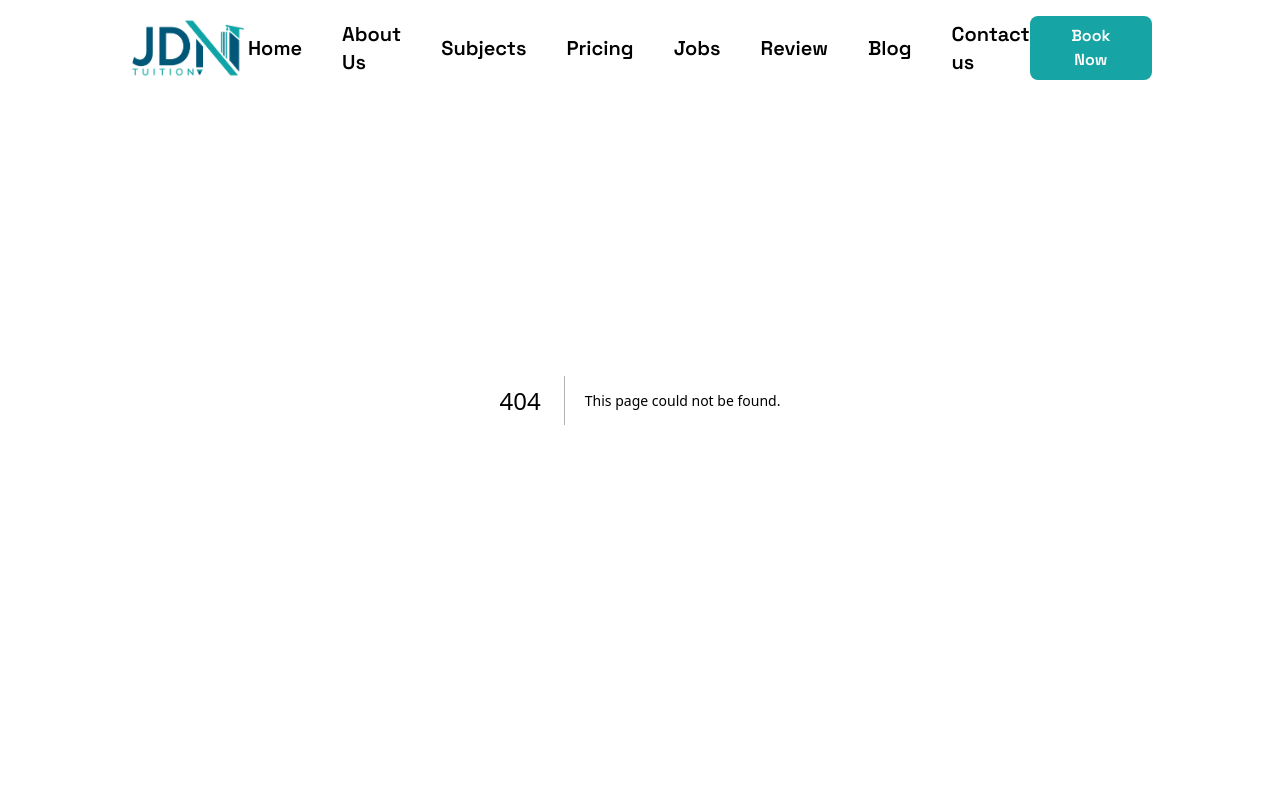
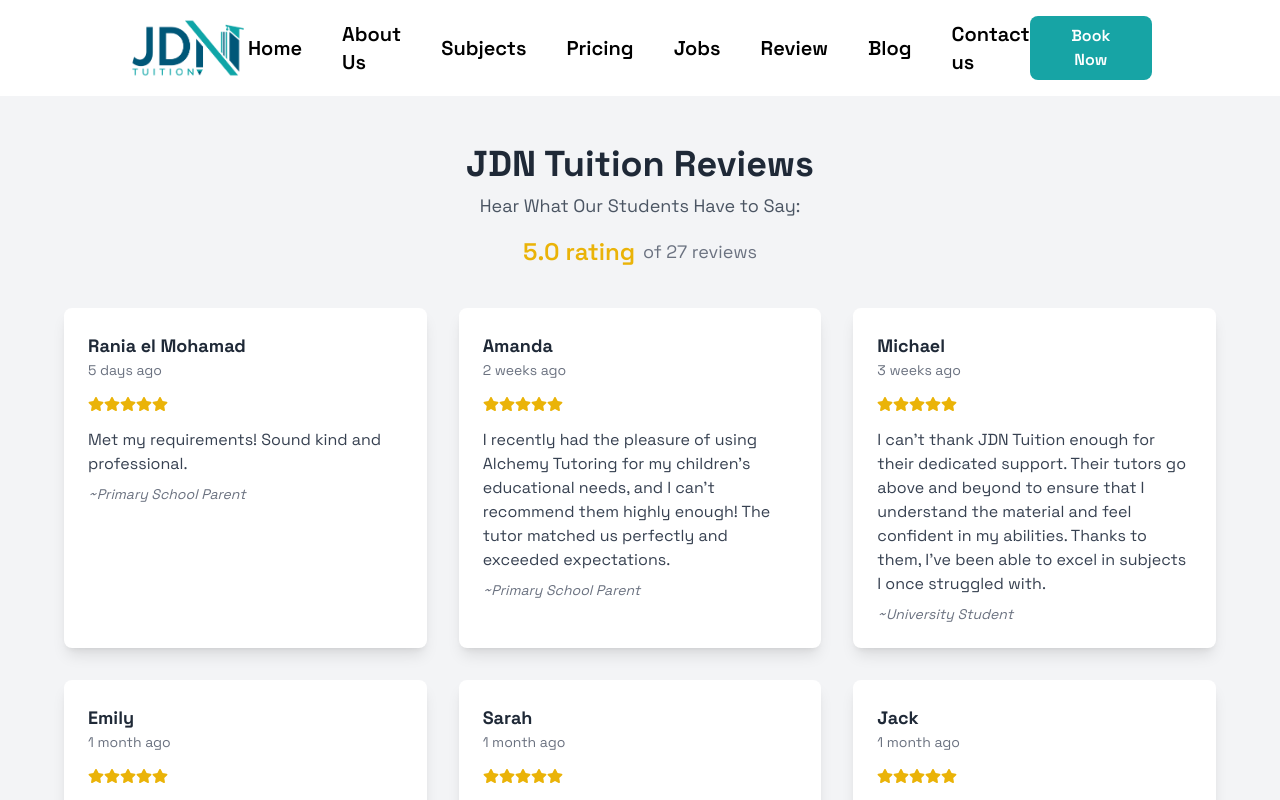
Before and after one commit to HadiaFaisal19/jdntuition, a Next.js app: page /reviews in a window 1280 px wide. Before the commit this address had no page. Shown: the top 800 px of the page. Built offline with nearby package versions, Linux system fonts and the light colour scheme.

Commit message:
added the review page and the subject page

```diff
--- /dev/null
+++ b/app/reviews/page.tsx
@@ -0,0 +1,103 @@
+import React from "react";
+import { FaStar } from "react-icons/fa";
+
+const Reviews = () => {
+  const reviewData = [
+    {
+      name: "Rania el Mohamad",
+      date: "5 days ago",
+      rating: 5,
+      review: "Met my requirements! Sound kind and professional.",
+      role: "Primary School Parent",
+    },
+    {
+      name: "Amanda",
+      date: "2 weeks ago",
+      rating: 5,
+      review:
+        "I recently had the pleasure of using Alchemy Tutoring for my children's educational needs, and I can't recommend them highly enough! The tutor matched us perfectly and exceeded expectations.",
+      role: "Primary School Parent",
+    },
+    {
+      name: "Michael",
+      date: "3 weeks ago",
+      rating: 5,
+      review:
+        "I can’t thank JDN Tuition enough for their dedicated support. Their tutors go above and beyond to ensure that I understand the material and feel confident in my abilities. Thanks to them, I’ve been able to excel in subjects I once struggled with.",
+      role: "University Student",
+    },
+    {
+      name: "Emily",
+      date: "1 month ago",
+      rating: 5,
+      review:
+        "JDN Tuition has been a game-changer for me. With their personalized approach and expert tutors, I see a significant improvement in my grades and confidence. I highly recommend them to anyone seeking academic support.",
+      role: "High School Student",
+    },
+    {
+      name: "Sarah",
+      date: "1 month ago",
+      rating: 5,
+      review:
+        "Honestly the best decision I’ve ever made for my daughter’s education. Their tutors are not only knowledgeable but also incredibly supportive. They’ve helped me overcome my daughter’s fear of exams and achieve results beyond even my expectations.",
+      role: "High School Parent",
+    },
+    {
+      name: "Jack",
+      date: "1 month ago",
+      rating: 5,
+      review:
+        "I’ve had a fantastic experience with JDN Tuition. Their tutors are passionate, patient, and always willing to go the extra mile to help me succeed. Thanks to their guidance, I’ve not only improved academically but also developed valuable study skills that will benefit me for years to come.",
+      role: "High School Student",
+    },
+  ];
+
+  return (
+    <div className="pt-[9rem] py-16 px-4 bg-gray-100">
+      {/* Header Section */}
+      <div className="max-w-6xl mx-auto text-center mb-10">
+        <h1 className="text-4xl font-bold text-gray-800">JDN Tuition Reviews</h1>
+        <p className="mt-2 text-lg text-gray-600">
+          Hear What Our Students Have to Say:
+        </p>
+        <div className="mt-4 text-yellow-500 flex items-center justify-center space-x-2">
+          <span className="text-2xl font-semibold">5.0 rating</span>
+          <span className="text-lg text-gray-500">of 27 reviews</span>
+        </div>
+      </div>
+
+      {/* Review Cards */}
+      <div className="grid grid-cols-1 md:grid-cols-2 lg:grid-cols-3 gap-8 max-w-6xl mx-auto">
+        {reviewData.map((review, index) => (
+          <div
+            key={index}
+            className="bg-white rounded-lg shadow-lg p-6 flex flex-col"
+          >
+            {/* Reviewer Info */}
+            <div className="flex items-center space-x-4 mb-4">
+              <div>
+                <h3 className="text-lg font-bold text-gray-800">{review.name}</h3>
+                <p className="text-sm text-gray-500">{review.date}</p>
+              </div>
+            </div>
+
+            {/* Star Rating */}
+            <div className="flex items-center mb-4 text-yellow-500">
+              {Array.from({ length: review.rating }, (_, i) => (
+                <FaStar key={i} />
+              ))}
+            </div>
+
+            {/* Review Text */}
+            <p className="text-gray-700">{review.review}</p>
+
+            {/* Role */}
+            <p className="mt-2 text-sm text-gray-500 italic">~{review.role}</p>
+          </div>
+        ))}
+      </div>
+    </div>
+  );
+};
+
+export default Reviews;
--- a/app/subject/page.tsx
+++ b/app/subject/page.tsx
@@ -1,5 +1,6 @@
 "use client";
 
+import Image from "next/image";
 import { FaUsers, FaTrophy, FaHeart, FaMoneyBillWave } from "react-icons/fa";
 
 export default function Opportunities() {
@@ -14,6 +15,11 @@
   <div className="max-w-6xl mx-auto bg-[#17A4A5] rounded-lg p-8 flex flex-col lg:flex-row items-center">
     {/* Left Section - English Text */}
     <div className="lg:w-1/2 text-center lg:text-left px-6">
+      {/* Image */}
+      <div className="mb-6">
+      <Image className="mx-auto lg:mx-0 w-full max-w-md rounded-lg shadow-md" src="/images/english.jpg" width={300} height={200} alt='Hero'/>
+
+      </div>
       <h2 className="text-lg font-semibold uppercase text-white/70">
         Journet Development Network: Building the Pillars of Success
       </h2>
@@ -36,6 +42,7 @@
     <div className="grid grid-cols-1 sm:grid-cols-2 gap-4 lg:w-1/2">
       {/* Card 1 */}
       <div className="bg-white rounded-lg p-5 text-center shadow-md">
+
         <h4 className="text-lg font-semibold mt-2 text-[#17A4A5]">
           Comprehension and Text Interpretation
         </h4>
@@ -56,7 +63,6 @@
 
       {/* Card 3 */}
       <div className="bg-white rounded-lg p-6 text-center shadow-md">
-
         <h4 className="text-lg font-semibold mt-4 text-[#17A4A5]">
           Vocabulary Development
         </h4>
@@ -67,7 +73,6 @@
 
       {/* Card 4 */}
       <div className="bg-white rounded-lg p-6 text-center shadow-md">
-
         <h4 className="text-lg font-semibold mt-4 text-[#17A4A5]">
           Writing
         </h4>
@@ -77,6 +82,78 @@
       </div>
     </div>
   </div>
+
+{/* subject 2 */}
+  <div className="mt-10 max-w-6xl mx-auto bg-[#17A4A5] rounded-lg p-8 flex flex-col lg:flex-row items-center">
+    {/* Left Section - English Text */}
+    <div className="lg:w-1/2 text-center lg:text-left px-6">
+      {/* Image */}
+      <div className="mb-6">
+      <Image className="mx-auto lg:mx-0 w-full max-w-md rounded-lg shadow-md" src="/images/maths.jpg" width={300} height={200} alt='Hero'/>
+
+      </div>
+      <h2 className="text-lg font-semibold uppercase text-white/70">
+        Journet Development Network: Building the Pillars of Success
+      </h2>
+      <h3 className="text-4xl font-bold mt-2 leading-tight text-white">
+        Maths
+      </h3>
+      <p className="text-white/80 mt-4">
+      Our Primary School Maths Program is focused on building a strong foundation in mathematics through personalized and comprehensive support.
+      </p>
+    </div>
+
+    {/* Divider */}
+    <div className="hidden lg:block w-[0.5px] bg-white/50 h-auto mx-1"></div>
+
+    {/* Right Section - Icon Cards */}
+    <div className="grid grid-cols-1 sm:grid-cols-2 gap-4 lg:w-1/2">
+      {/* Card 1 */}
+      <div className="bg-white rounded-lg p-5 text-center shadow-md">
+
+        <h4 className="text-lg font-semibold mt-2 text-[#17A4A5]">
+        Challenging Problems
+        </h4>
+        <p className="text-gray-600 mt-2">
+        We provide our students with challenging questions outside the conventional curriculum, promoting critical thinking and problem-solving abilities. This approach helps students tackle complex problems and enhance their analytical skills.
+        </p>
+      </div>
+
+      {/* Card 2 */}
+      <div className="bg-white rounded-lg p-6 text-center shadow-md">
+        <h4 className="text-lg font-semibold mt-4 text-[#17A4A5]">
+        Personalised Learning
+        </h4>
+        <p className="text-gray-600 mt-2">
+        Each student’s learning plan is tailored to their individual needs and performance level. By doing this, all students can progress at their own pace, ensuring that they fully grasp each concept taught before moving on.
+        </p>
+      </div>
+
+      {/* Card 3 */}
+      <div className="bg-white rounded-lg p-6 text-center shadow-md">
+        <h4 className="text-lg font-semibold mt-4 text-[#17A4A5]">
+        Step-by-Step Solutions
+        </h4>
+        <p className="text-gray-600 mt-2">
+        Our tutors explain solutions to problems step-by-step, ensuring clarity. When students face difficulties, we approach the concepts from multiple angles and offer many practice questions to strengthen the comprehension of our students and reinforce their understanding.
+        </p>
+      </div>
+
+      {/* Card 4 */}
+      <div className="bg-white rounded-lg p-6 text-center shadow-md">
+        <h4 className="text-lg font-semibold mt-4 text-[#17A4A5]">
+        Exam Preparation
+        </h4>
+        <p className="text-gray-600 mt-2">
+        Our program offers specialized practice and preparation for NAPLAN, Opportunity Class, and Selective School exams, focusing on specific question patterns and problem-solving strategies. We ensure that our students are well-prepared and confident when walking into any exam.
+        </p>
+      </div>
+    </div>
+  </div>
+
+
+
+
     </section>
   );
 }
--- a/components/Home/About/About.tsx
+++ b/components/Home/About/About.tsx
@@ -1,3 +1,4 @@
+import Link from 'next/link';
 import React from 'react'
 import { FaArrowRight, FaAward } from 'react-icons/fa';
 
@@ -8,7 +9,7 @@
 
     <div data-aos="fade-right"
       data-aos-anchor-placement="top-center">
-        <div className='flex items-center space-x-4'>
+        <div className='flex items-center space-x-4'>-
             <div className='w-12 h-12 bg-[#17A4A5] rounded-full flex items-center justify-center flex-col'>
                 <FaAward className='h6 w-6 text-white'/>
             </div>
@@ -16,10 +17,10 @@
         </div>
         <h1 className='text-2xl sm:text-3xl md:text-4xl lg:text-6xl mt-8 font-bold md:leading-[3rem] lg:leading-[3.5rem] xl:leading-[3.9rem] text-grey-800'>Discover The JDN Difference
         </h1>
-        <p className='mt-4 text-gray-600'>At JDN Tuition, we’re not just about tutoring; we’re about fostering growth, building confidence, and nurturing potential. With a personalised approach to education, we prioritise each student’s journey and development above all else. Our hand-selected tutors are not only experts in their fields but are also passionate about guiding students towards success. From our free meet-and-greet consultations to our mentorship program for tutors, we’re committed to building a supportive network where students feel empowered to excel. Choose JDN Tuition and experience the difference firsthand as we embark on this educational journey together.
+        <p className='mt-4 text-gray-600'>At JDN Tuition, we’re not just about tutoring; we’re about fostering growth, building confidence, and nurturing potential. With a personalized approach to education, we prioritize each student’s journey and development above all else. Our hand-selected tutors are not only experts in their fields but are also passionate about guiding students towards success. From our free meet-and-greet consultations to our mentorship program for tutors, we’re committed to building a supportive network where students feel empowered to excel. Choose JDN Tuition and experience the difference firsthand as we embark on this educational journey together.
         </p>
         <button className='flex items-center space-x-2 px-8 py-3 mt-8 hover:bg-gray-700 transition-all duration-200 rounded-3xl bg-black text-white'>
-            <span>Learn More</span>
+            <Link href="/#why-choose-us"><span>Learn More</span></Link>
             <FaArrowRight/>
         </button>
     </div>
@@ -33,7 +34,7 @@
             </h1>
             <div className='-mt-10'>
                 <h1 className='text-xl md-text-2xl text-opacity-70 mb-3 text-black font-bold'>
-                    Unparalleled Expertise
+                    Unparallel Expertise
                 </h1>
                 <p className='w-[90%] lg-w-[70%] text-base text-black text-opacity-60'>At JDN Tuition, we pride ourselves on having some of Australia’s best tutors. Our team consists of highly qualified professionals who excel in their respective subjects. With years of experience and a passion for teaching, our tutors are dedicated to helping students achieve their academic goals. Whether they’re preparing for exams or need assistance with coursework, trust JDN Tuition for unparalleled expertise and guidance.</p>
             </div>
@@ -44,9 +45,9 @@
             </h1>
             <div className='-mt-10'>
                 <h1 className='text-xl md-text-2xl text-opacity-70 mb-3 text-black font-bold'>
-                    Personalised Approach
+                    Personalized Approach
                 </h1>
-                <p className='w-[90%] lg-w-[70%] text-base text-black text-opacity-60'>Unlike other tutoring services, we understand that every student is unique. That’s why we take a personalised approach to education at JDN Tuition. From our free 15-minute consultation to our carefully curated tutor-matching process, we ensure that each student receives the individualised attention they deserve. Our tutors are not only knowledgeable but also committed to understanding each student’s learning style and adapting their teaching methods to suit their needs.</p>
+                <p className='w-[90%] lg-w-[70%] text-base text-black text-opacity-60'>Unlike other tutoring services, we understand that every student is unique. That’s why we take a personalized approach to education at JDN Tuition. From our free 15-minute consultation to our carefully curated tutor-matching process, we ensure that each student receives the individualized attention they deserve. Our tutors are not only knowledgeable but also committed to understanding each student’s learning style and adapting their teaching methods to suit their needs.</p>
             </div>
         </div>
         <div className='mt-5 w-full'>
--- a/components/Home/Review/Review.tsx
+++ b/components/Home/Review/Review.tsx
@@ -1,4 +1,5 @@
 import Slider from "@/components/Helper/Slider";
+import Link from "next/link";
 import React from "react";
 import { BsQuote } from "react-icons/bs";
 
@@ -18,16 +19,19 @@
             </h1>
           </div>
           {/* Title */}
-          <h1 className="text-2xl md:text-3xl lg:text-5xl mt-8 font-bold md:leading-[3rem] lg:leading-[3.3rem] xl:leading-[3.6rem] text-white">
+          <h1 className="text-2xl md:text-3xl lg:text-5xl mt-5 font-bold md:leading-[3rem] lg:leading-[3.3rem] xl:leading-[3.6rem] text-white">
             5-Star Excellence
           </h1>
           <p className="text-base text-white text-opacity-50 mt-6">
           Journet Development Network: Building the Pillars of Success
           </p>
-          <div className="flex items-center space-x-10 mt-8">
+          <div className="flex items-center space-x-10 mt-5">
             <p className="text-white font-bold text-5xl">99%</p>
             <p className="text-white">Success Stores Across<br/> All Grade Levels</p>
           </div>
+          <button className="button__cls mt-5 text-white bg-[#17A4A5] hover:bg-[#138F8F]">
+            <Link href="/reviews">View More</Link>
+          </button>
         </div>
         <div className="xl:col-span-2 bg-white rounded-lg overflow-hidden">
             <Slider/>
--- a/constant/constant.ts
+++ b/constant/constant.ts
@@ -26,7 +26,7 @@
     },
     {
         id: 6,
-        url: "#review",
+        url: "/#review",
         label: "Review"
     },
     {
```
Also changed, not shown: public/images/english.jpg (added), public/images/maths.jpg (added). Lines whose indentation alone changed are shown as unchanged.
